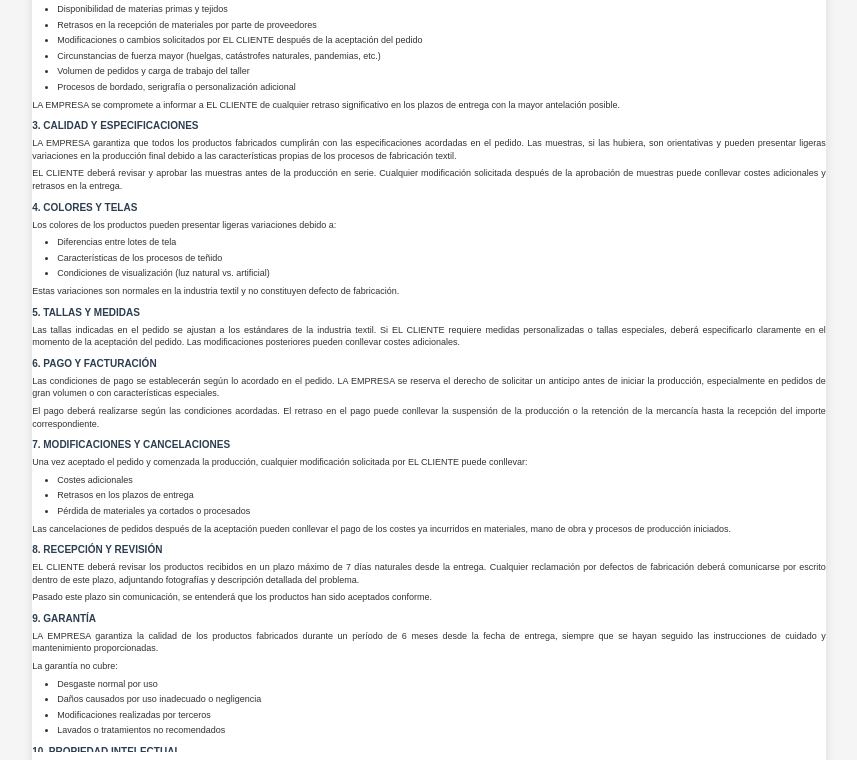
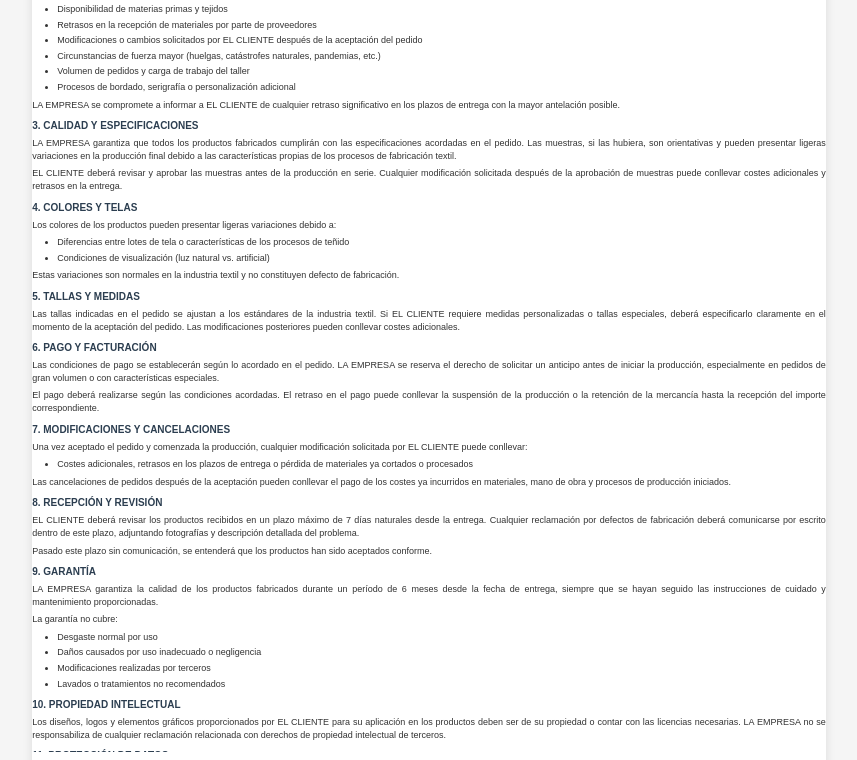
Before and after one commit to jmm-1987/Tovar2, a Python web app: template templates/imprimir_pedido_pdf.html in a window 1280 px wide. Shown: the part 1390-2150 px from the top of the page, without its empty margins (211-1068 px from the left). Run offline with Jinja, Linux system fonts and the light colour scheme; the template is opened without the code that fills it, so the values that code supplies are empty.

Commit message:
ultimos cambios

```diff
--- a/templates/imprimir_pedido_pdf.html
+++ b/templates/imprimir_pedido_pdf.html
@@ -838,8 +838,7 @@
             <h3>4. COLORES Y TELAS</h3>
             <p>Los colores de los productos pueden presentar ligeras variaciones debido a:</p>
             <ul>
-                <li>Diferencias entre lotes de tela</li>
-                <li>Características de los procesos de teñido</li>
+                <li>Diferencias entre lotes de tela o características de los procesos de teñido</li>
                 <li>Condiciones de visualización (luz natural vs. artificial)</li>
             </ul>
             <p>Estas variaciones son normales en la industria textil y no constituyen defecto de fabricación.</p>
@@ -854,9 +853,7 @@
             <h3>7. MODIFICACIONES Y CANCELACIONES</h3>
             <p>Una vez aceptado el pedido y comenzada la producción, cualquier modificación solicitada por EL CLIENTE puede conllevar:</p>
             <ul>
-                <li>Costes adicionales</li>
-                <li>Retrasos en los plazos de entrega</li>
-                <li>Pérdida de materiales ya cortados o procesados</li>
+                <li>Costes adicionales, retrasos en los plazos de entrega o pérdida de materiales ya cortados o procesados</li>
             </ul>
             <p>Las cancelaciones de pedidos después de la aceptación pueden conllevar el pago de los costes ya incurridos en materiales, mano de obra y procesos de producción iniciados.</p>
 
--- a/templates/solicitudes/ver.html
+++ b/templates/solicitudes/ver.html
@@ -154,6 +154,9 @@
                     {% if estado_actual == 'revision y empaquetado' %}
                     <div style="font-size: 0.8rem; font-weight: 600; margin-bottom: 2px; line-height: 1.2;">Revisión</div>
                     <div style="font-size: 0.8rem; font-weight: 600; margin-bottom: 2px; line-height: 1.2;">y empaquetado</div>
+                    {% elif estado_actual == 'entregado al cliente' %}
+                    <div style="font-size: 0.8rem; font-weight: 600; margin-bottom: 2px; line-height: 1.2;">Entregado</div>
+                    <div style="font-size: 0.8rem; font-weight: 600; margin-bottom: 2px; line-height: 1.2;">al cliente</div>
                     {% else %}
                     <div style="font-size: 0.8rem; font-weight: 600; margin-bottom: 2px;">{{ estado_actual|title }}</div>
                     {% endif %}
```
